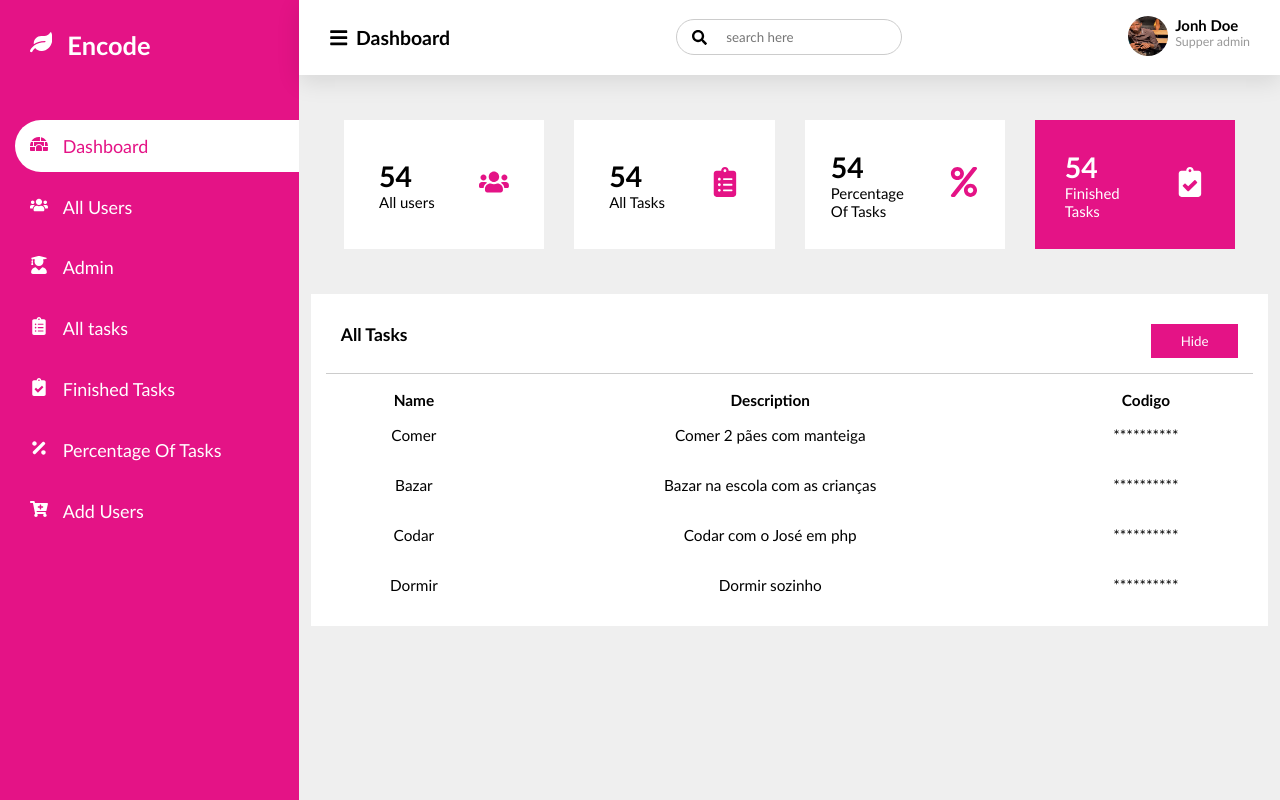
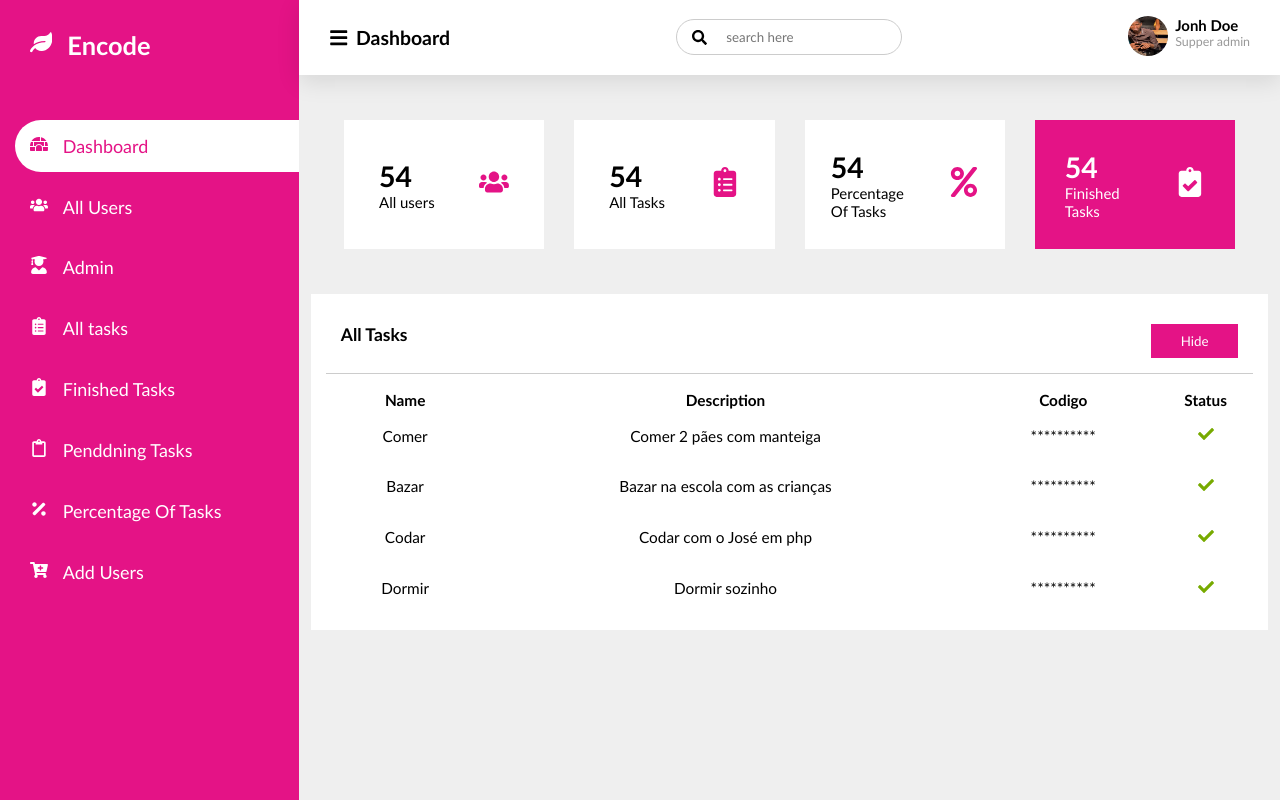
Before and after one commit to mauriciocosta404/tasks-maneger-nextjs-typescript-nodejs-mysql, a Next.js app in the folder front/: page /index in a window 1280 px wide. Built offline with nearby package versions, Linux system fonts and the light colour scheme.

Commit message:
a~dicionando status

```diff
--- a/front/src/components/aside/aside.tsx
+++ b/front/src/components/aside/aside.tsx
@@ -1,6 +1,6 @@
 import * as C from './style';
 import Image from 'next/image';
-import { FaIgloo,FaCartPlus, FaLeaf,FaUsers,FaUserGraduate,FaClipboardList,FaClipboardCheck,FaPercentage } from 'react-icons/fa';
+import { FaIgloo,FaCartPlus, FaRegClipboard,FaLeaf,FaUsers,FaUserGraduate,FaClipboardList,FaClipboardCheck,FaPercentage } from 'react-icons/fa';
 import Link from 'next/link';
 
 const Aside=()=>{
@@ -33,6 +33,10 @@ const Aside=()=>{
                     Finished Tasks
                 </div>
                 <div className='menu-item'>
+                    <FaRegClipboard/>
+                    Penddning Tasks
+                </div>
+                <div className='menu-item'>
                     <FaPercentage/>
                     Percentage Of Tasks
                 </div>
--- a/front/src/components/taskList/style.ts
+++ b/front/src/components/taskList/style.ts
@@ -26,7 +26,9 @@ export const Container=styled.div`
         td,tr{
             padding: 1rem ;
             text-align: center;
-
+        }
+        td:last-child{
+            color:#77AA00;
         }
     }
 
--- a/front/src/components/taskList/taskList.tsx
+++ b/front/src/components/taskList/taskList.tsx
@@ -1,5 +1,6 @@
 import { useState } from 'react';
 import * as C from './style';
+import {FaCheck} from 'react-icons/fa';
 
 const TaskList=()=>{
 
@@ -19,6 +20,7 @@ const TaskList=()=>{
                             <th>Name</th>
                             <th>Description</th>
                             <th>Codigo</th>
+                            <th>Status</th>
                         </tr>
                     </thead>
                     <tbody>
@@ -26,21 +28,25 @@ const TaskList=()=>{
                             <td>Comer</td>
                             <td>Comer 2 pães com manteiga</td>
                             <td>**********</td>
+                            <td><FaCheck/></td>
                         </tr>
                         <tr>
                             <td>Bazar</td>
                             <td>Bazar na escola com as crianças</td>
                             <td>**********</td>
+                            <td><FaCheck /></td>
                         </tr>
                         <tr>
                             <td>Codar</td>
                             <td>Codar com o José em php</td>
                             <td>**********</td>
+                            <td><FaCheck /></td>
                         </tr>
                         <tr>
                             <td>Dormir</td>
                             <td>Dormir sozinho</td>
                             <td>**********</td>
+                            <td><FaCheck /></td>
                         </tr>
                     </tbody>
 
```
